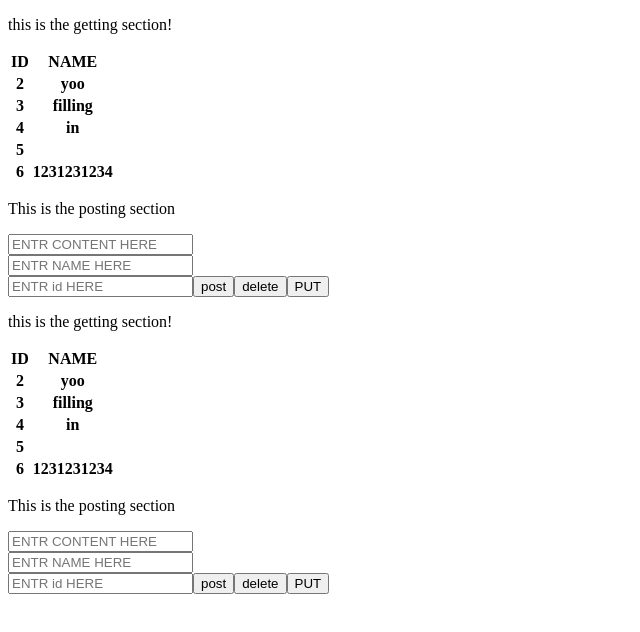
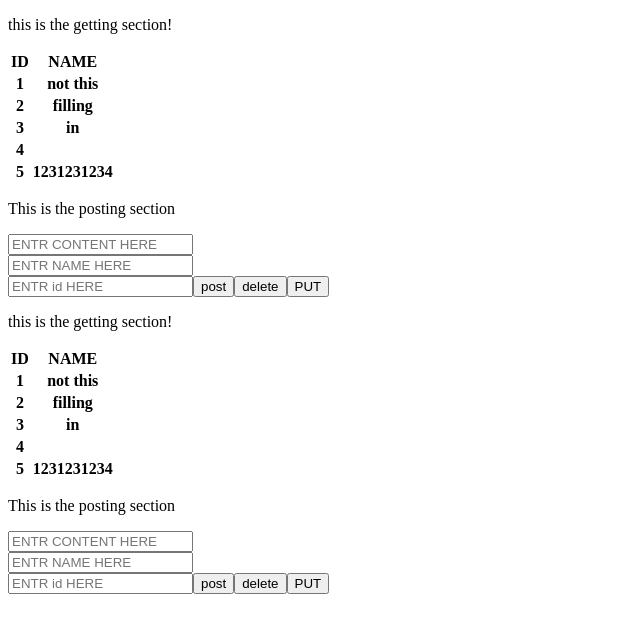
Before and after one commit to billy277/angularGetPost, an Angular app: page /testing in a window 1280 px wide. Shown: the top 632 px of the page, without its empty margins (0-640 px from the left). Built offline with nearby package versions, Linux system fonts and the light colour scheme; data requests are answered from the project's data file.

Commit message:
observables implemented into GET

```diff
--- a/server/db.json
+++ b/server/db.json
@@ -2,36 +2,36 @@
   "data": [
     {
       "content": "contents",
-      "name": "yoo",
+      "name": "not this",
       "sex": "other",
-      "id": 2,
+      "id": 1,
       "url": "sample url 2"
     },
     {
       "content": "some",
       "name": "filling   ",
       "sex": "kept empty",
-      "id": 3,
+      "id": 2,
       "url": "sample url 3"
     },
     {
       "content": "this is some content",
       "name": "in",
       "sex": "kept empty",
-      "id": 4,
+      "id": 3,
       "url": "sample url 4"
     },
     {
       "content": "123123",
       "name": "",
-      "id": 5
+      "id": 4
     },
     {
       "content": "123123",
       "name": "1231231234",
       "sex": 24,
       "url": "string",
-      "id": 6
+      "id": 5
     }
   ]
 }
--- a/src/app/http.service.ts
+++ b/src/app/http.service.ts
@@ -9,6 +9,8 @@ import { RdsData } from './rdsData';
 
 
 export class HttpService {
+  results: Object[];
+
   API_KEY = 'YOUR API KEY';
   // changes;
   httpHeader = {
@@ -18,13 +20,14 @@ export class HttpService {
   }
 
   constructor(private httpClient: HttpClient) {
-
+    this.results = [];
    }
 
    _getRequest(url: string): Observable<RdsData[]>{
      console.log("inside _getRequest() of the service" + url);
      return this.httpClient.get<RdsData[]>(url,this.httpHeader);
    }
+
 
 
 
--- a/src/app/testing2/testing2.component.html
+++ b/src/app/testing2/testing2.component.html
@@ -7,7 +7,7 @@
             </tr>
         </thead>
         <tbody>
-            <tr *ngFor="let d of rdsData">
+            <tr *ngFor="let d of rdsDataObjectsArray ">
                 <th>{{d.id}}</th>
                 <th>{{d.name}}</th>
             </tr>
--- a/src/app/testing2/testing2.component.ts
+++ b/src/app/testing2/testing2.component.ts
@@ -1,7 +1,7 @@
 import { Component, OnInit } from '@angular/core';
 import { HttpService } from '../http.service';
-import { Content } from '@angular/compiler/src/render3/r3_ast';
-import { RdsDataEntry }  from '../RdsData'
+import { RdsData }  from '../RdsData'
+import { Observable } from 'rxjs';
 
 @Component({
   selector: 'app-testing2',
@@ -11,9 +11,10 @@ import { RdsDataEntry }  from '../RdsData'
 
 
 export class Testing2Component implements OnInit {
-getDatabase;
-postingData;
-public rdsData = [];
+getDatabase: any;
+postingData: { "content": any; "name": any; "sex": any; "url": string; };
+public rdsData: Observable<RdsData[]>;
+public rdsDataObjectsArray: RdsData[];
 
 
 
@@ -23,7 +24,7 @@ urlDatabaseLocal = "http://localhost:3000/data/"
   //Post request firing after clicking the POST button - taking in data from the form
 
 
-  onClickSubmit(formData, buttonType ) {
+  onClickSubmit(formData: { content: string; name: string; id: string; }, buttonType: string ) {
     if(buttonType ==='post'){
       alert("about to make a post request with " +  formData.content);
       this.postingData = {
@@ -66,13 +67,15 @@ urlDatabaseLocal = "http://localhost:3000/data/"
   //Get Request Function in a button
   buttonClick3(){
     console.log("Actually making the request to the service for the database");
-    return  this.httpService._getRequest(this.urlDatabaseLocal).subscribe(data=>{
-      this.rdsData = data;
-      console.log("this is the response object we get ", this.rdsData );
-      console.log("type of the array: " ,typeof(this.rdsData));
-      console.log("type of the first entry in the array: ",typeof(this.rdsData[1]));
-    }, error => {console.log("Error", error)});
+      // this.rdsData = this.httpService._getRequest(this.urlDatabaseLocal);
+      this.httpService._getRequest(this.urlDatabaseLocal).subscribe(
+        (data) => {this.rdsDataObjectsArray = data
+          console.log(this.rdsDataObjectsArray);
+        }
+      );
   }
+
+
 
   ngOnInit() {
     console.log("ngOnInit has fired");
```
Also changed, not shown: src/app/rdsData.ts (+5 -20 lines).
